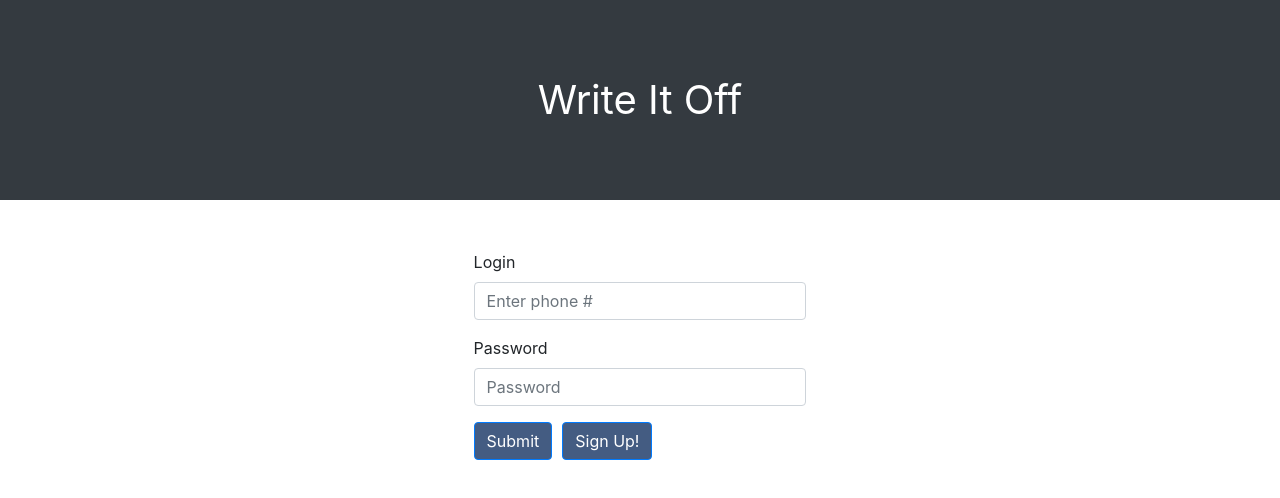
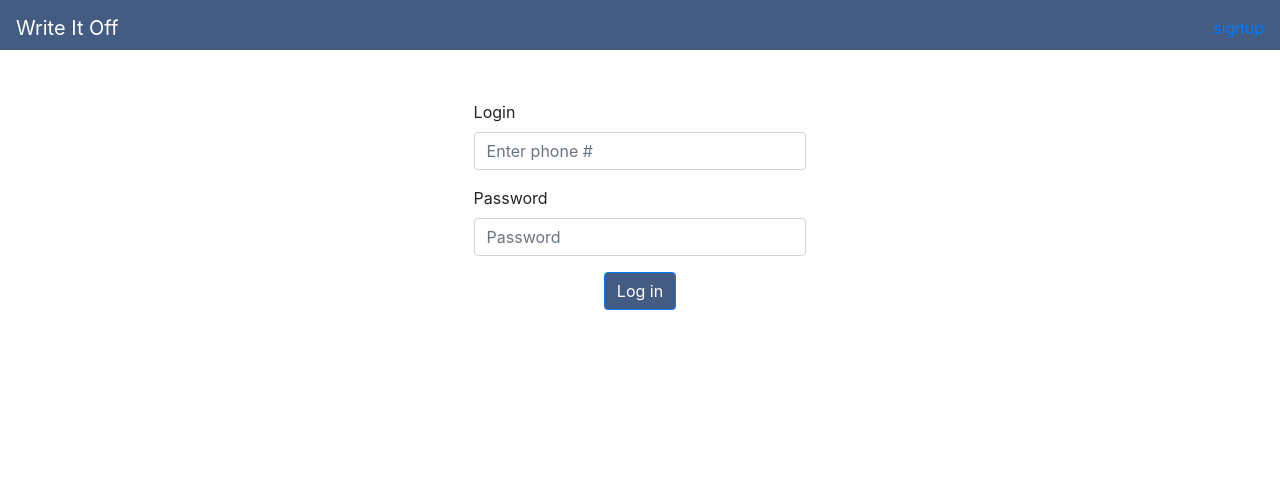
Before and after one commit to dkcountry/WriteItOff, a React app: page /login in a window 1280 px wide. Built offline with nearby package versions, Linux system fonts and the light colour scheme.

Commit message:
login and singup page cleanup

```diff
--- a/src/components/login.js
+++ b/src/components/login.js
@@ -8,7 +8,9 @@ const style = {
 }
 
 const navStyle = {
-    "height": "200px"
+    "height": "50px",
+    "backgroundColor": "#445c82",
+    "color": "white"
 }
 
 const formStyle = {
@@ -57,10 +59,11 @@ class LoginPage extends React.Component {
     render() {
         return (
         <div>
-            <nav style={navStyle} className="navbar navbar-dark bg-dark">
-                <div className="container">
-                <p  style={style} className="navbar-brand">Write It Off</p>
-                </div>
+            <nav style={navStyle} className="navbar justify-content-between">
+                <a className="navbar-brand">Write It Off</a>
+                <Link to="/">
+                    signup
+                </Link>
             </nav>
 
             <form style={formStyle} onSubmit={this.handleSubmit}>
@@ -73,17 +76,9 @@ class LoginPage extends React.Component {
                     <label htmlFor="exampleInputPassword1">Password</label>
                     <input onChange={this.handleChange} name="password" type="password" className="form-control" id="exampleInputPassword1" placeholder="Password"/>
                 </div>
-                <button style={btnStyle} type="submit" className="btn btn-primary">Submit</button>
-
-                <span style={{"paddingLeft": "10px"}}>
-                <Link to="/signup">
-                <button style={btnStyle} className="btn btn-primary">
-                    <div >
-                        Sign Up!
-                    </div>
-                </button>
-                </Link>
-                </span>
+                <div className="col-md-auto text-center">
+                    <button style={btnStyle} type="submit" className="btn btn-primary">Log in</button>
+                </div>
             </form>
 
         </div>
--- a/src/components/signup.js
+++ b/src/components/signup.js
@@ -1,13 +1,16 @@
 import React from "react";
+import { Link } from "react-router-dom";
 
 
 const style = {
     "margin": "auto",
-    "fontSize": "40px"
+    "fontSize": "40px",
+    "paddingBottom": "25px",
+    "paddingTop": "25px"
 }
 
 const navStyle = {
-    "height": "200px"
+    "height": "50px",
 }
 
 const formStyle = {
@@ -17,7 +20,7 @@ const formStyle = {
 }
 
 const btnStyle = {
-    "backgroundColor": "#445c82"
+    "backgroundColor": "#445c82",
 }
 
 class SignupPage extends React.Component {
@@ -62,16 +65,18 @@ class SignupPage extends React.Component {
     render() {
         return (
         <div>
-            <nav style={navStyle} className="navbar navbar-light">
-                <div className="container">
-                <p  style={style} className="navbar-brand bold">You're invited!</p>
-                </div>
+            <nav style={navStyle} className="navbar justify-content-between">
+                <a className="navbar-brand"></a>
+                <Link to="/login">
+                    <h className="text-secondary">login</h>
+                </Link>
             </nav>
 
             <div className="container">
+                <h1  style={style} className="bold text-center">Pssst! You're invited.</h1>
                 <div className="row justify-content-sm-center">
                     <div className="col-lg-5 text-justify">
-                        Welcome to the private beta invite of Write It Off. Our site might not be pretty yet, but who cares when we’re saving you a heck of a lot on taxes — for free!
+                        Welcome to the private beta for Write It Off. Our site might not be pretty yet, but who cares when we’re saving you a heck of a lot on taxes — for free!
                     </div>
                 </div>
             </div>
@@ -94,7 +99,7 @@ class SignupPage extends React.Component {
                     <input onChange={this.handleChange} name="password" type="password" className="form-control" id="exampleInputPassword1" placeholder="At least 6 characters"/>
                 </div>
                 <div className="col-md-auto text-center">
-                    <button style={btnStyle} type="submit" className="btn btn-primary">Goodbye, tax stress!</button>
+                    <button style={btnStyle} type="submit" className="btn btn-primary btn-lg btn-block">Goodbye, tax stress!</button>
                 </div>
             </form>
         </div>
```
Also changed, not shown: src/index.html (+1 -0 lines).
